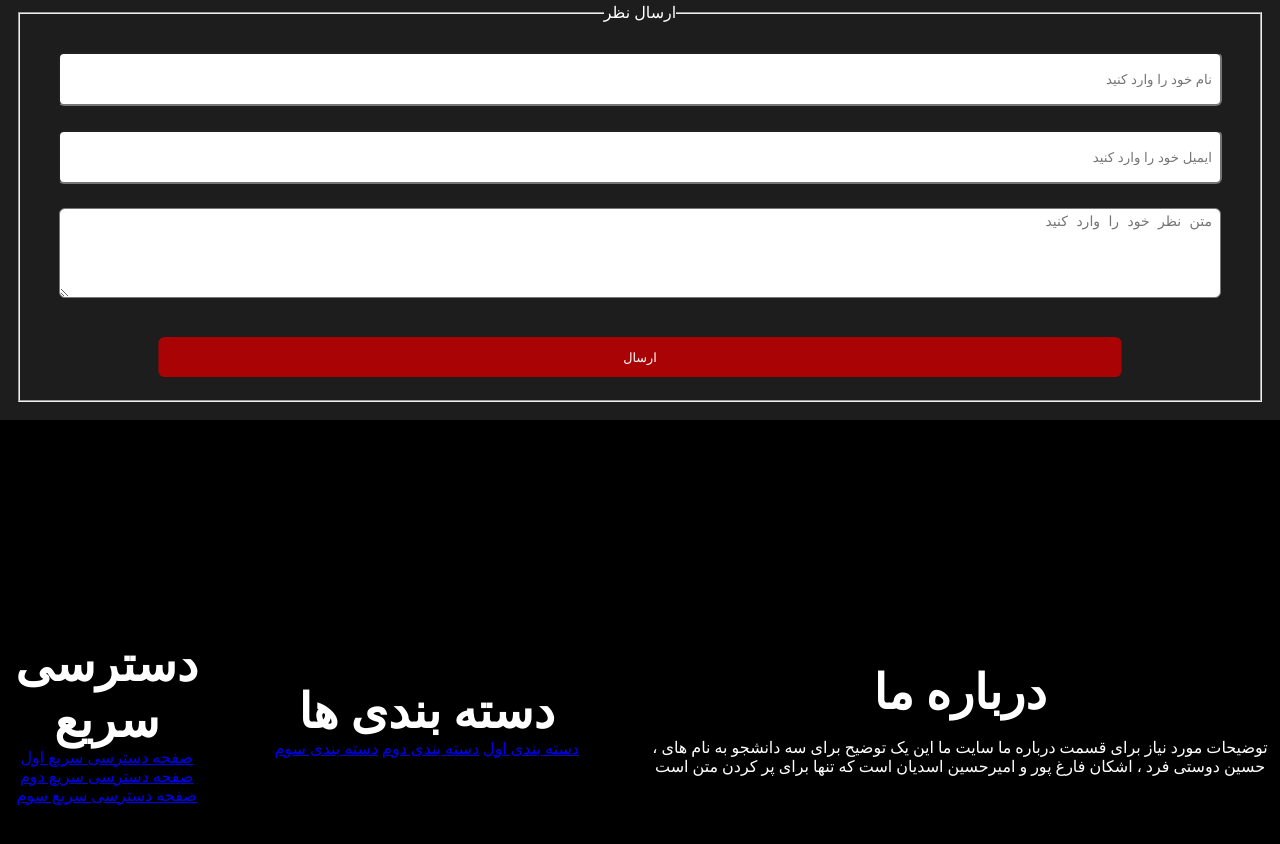
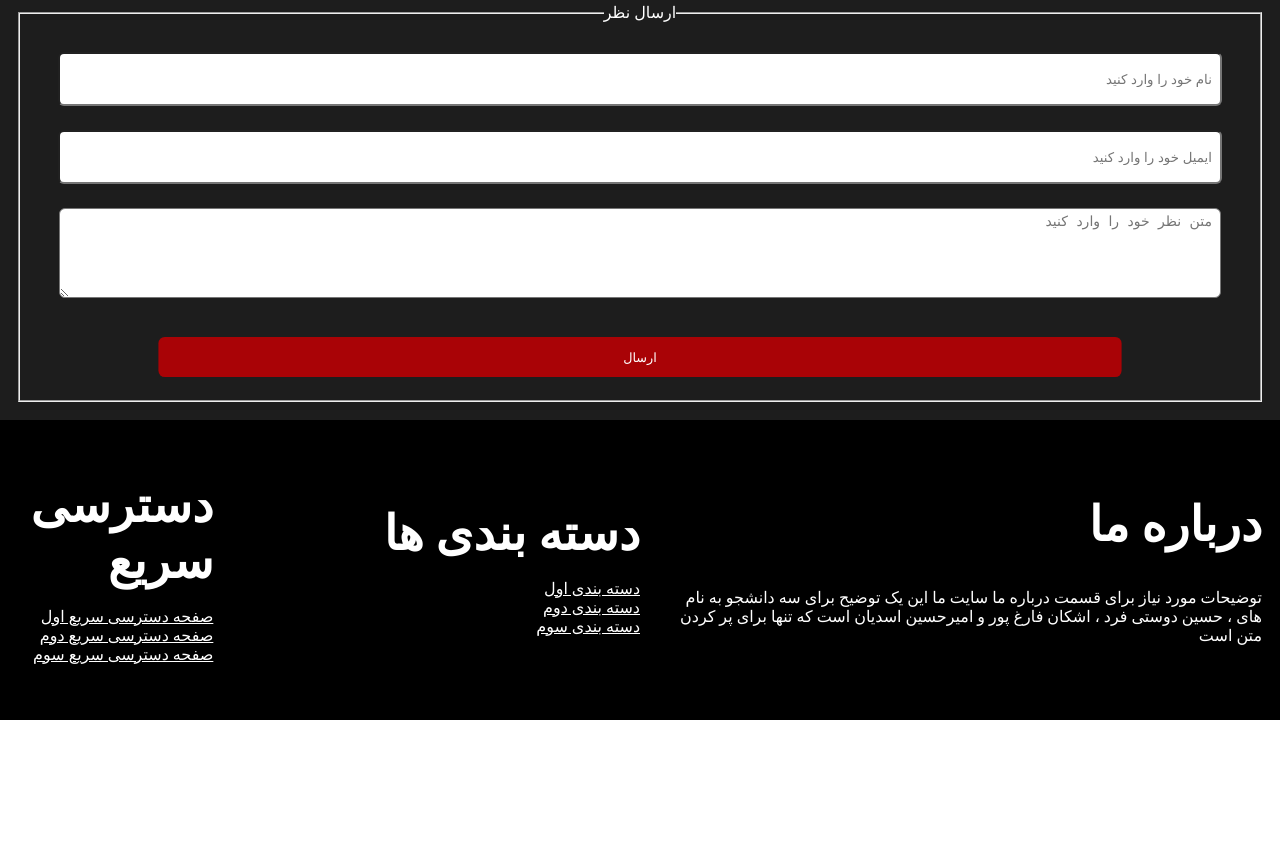
Before and after one commit to HusseinHDTS/karimkhani, a plain HTML site: page index.html in a window 1280 px wide. Shown: the part 2915-3759 px from the top of the page. After the commit the page ends 3635 px from the top, so only its background shows below. Drawn offline with Linux system fonts and the light colour scheme.

Commit message:
Update style.css

```diff
--- a/assets/css/style.css
+++ b/assets/css/style.css
@@ -261,7 +261,7 @@ h1{
 }
 footer{
     width: 100%;
-    height: 600px;
+    height: 300px;
     background-color: rgb(0, 0, 0);
     text-align: center;
     color: white;
@@ -271,3 +271,34 @@ footer{
     justify-content: center;
     direction: rtl;
 }
+footer>div>h1{
+    margin-bottom: 18px !important;
+}
+.about-us{
+    text-align: right;
+    align-content: start;
+    align-items: start;
+    padding: 0 18px !important;
+}
+.categories>a{
+    display: block;
+    color: white;
+    /* text-decoration: none; */
+}
+.categories{
+    text-align: right;
+    align-content: start;
+    align-items: start;
+    padding: 0 18px !important;
+}
+.quick-access{
+    text-align: right;
+    align-content: start;
+    align-items: start;
+    padding: 0 18px !important;
+}
+.quick-access>a{
+    display: block;
+    color: white;
+    /* text-decoration: none; */
+}
```
